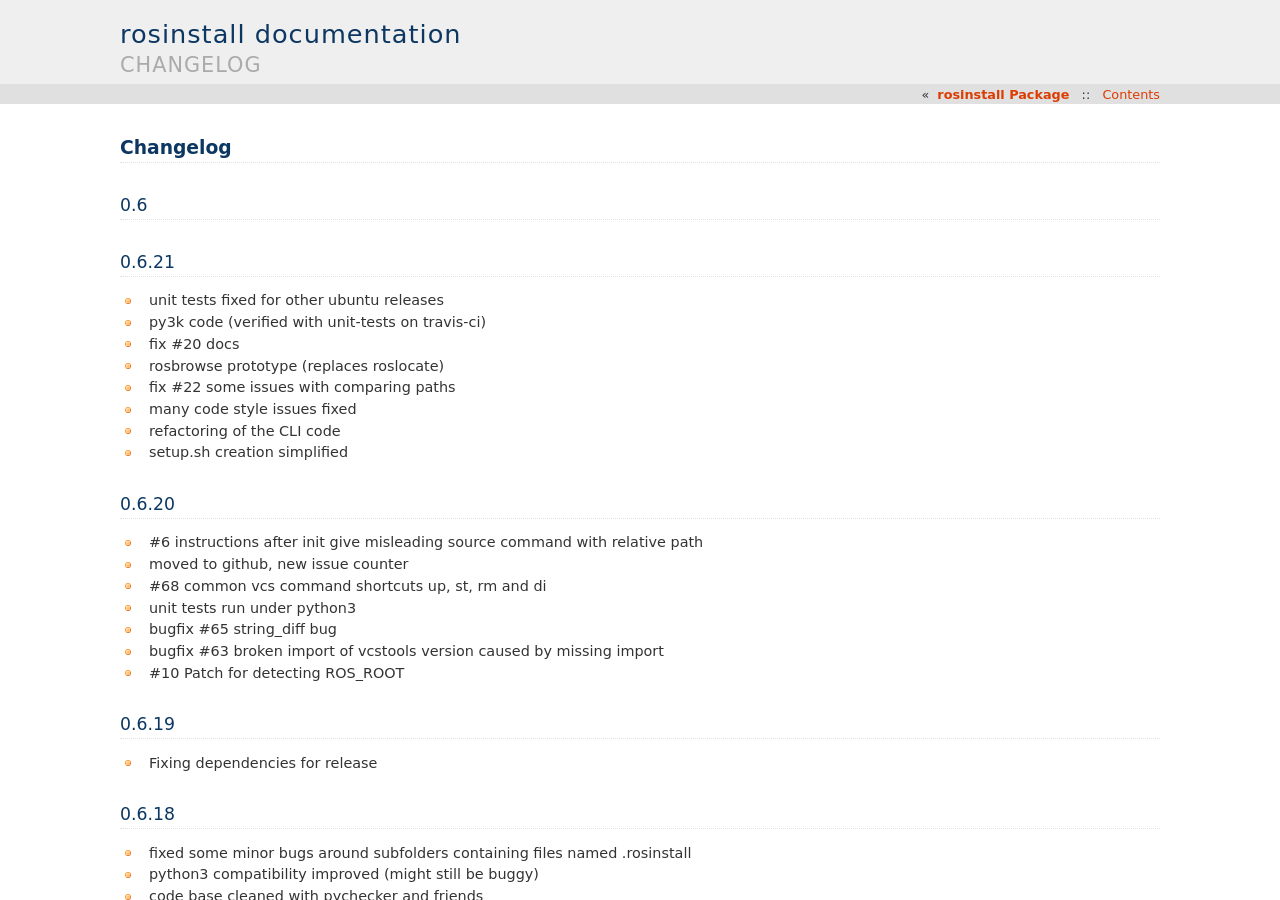
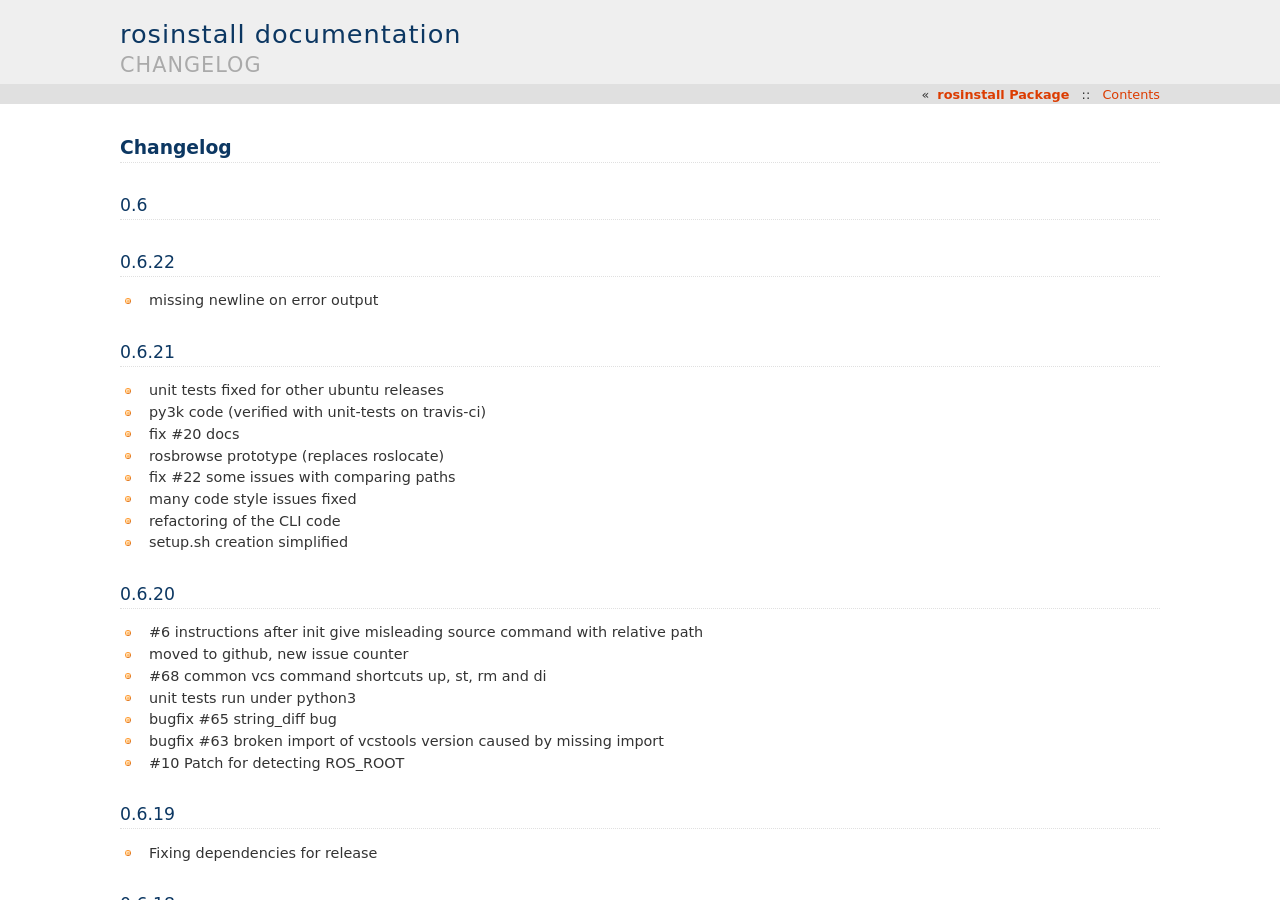
Before and after one commit to vcstools/rosinstall, a Sphinx documentation site: the page built from doc/changelog.rst, in a window 1280 px wide and 900 px high. Built offline with Sphinx 7.4.7, drawn with Linux system fonts in a browser that asks for light colours.

Commit message:
missing newline

```diff
--- a/doc/changelog.rst
+++ b/doc/changelog.rst
@@ -3,6 +3,11 @@
 
 0.6
 ---
+
+0.6.22
+------
+
+- missing newline on error output
 
 0.6.21
 ------
```
Also changed, not shown: 1 other file.
